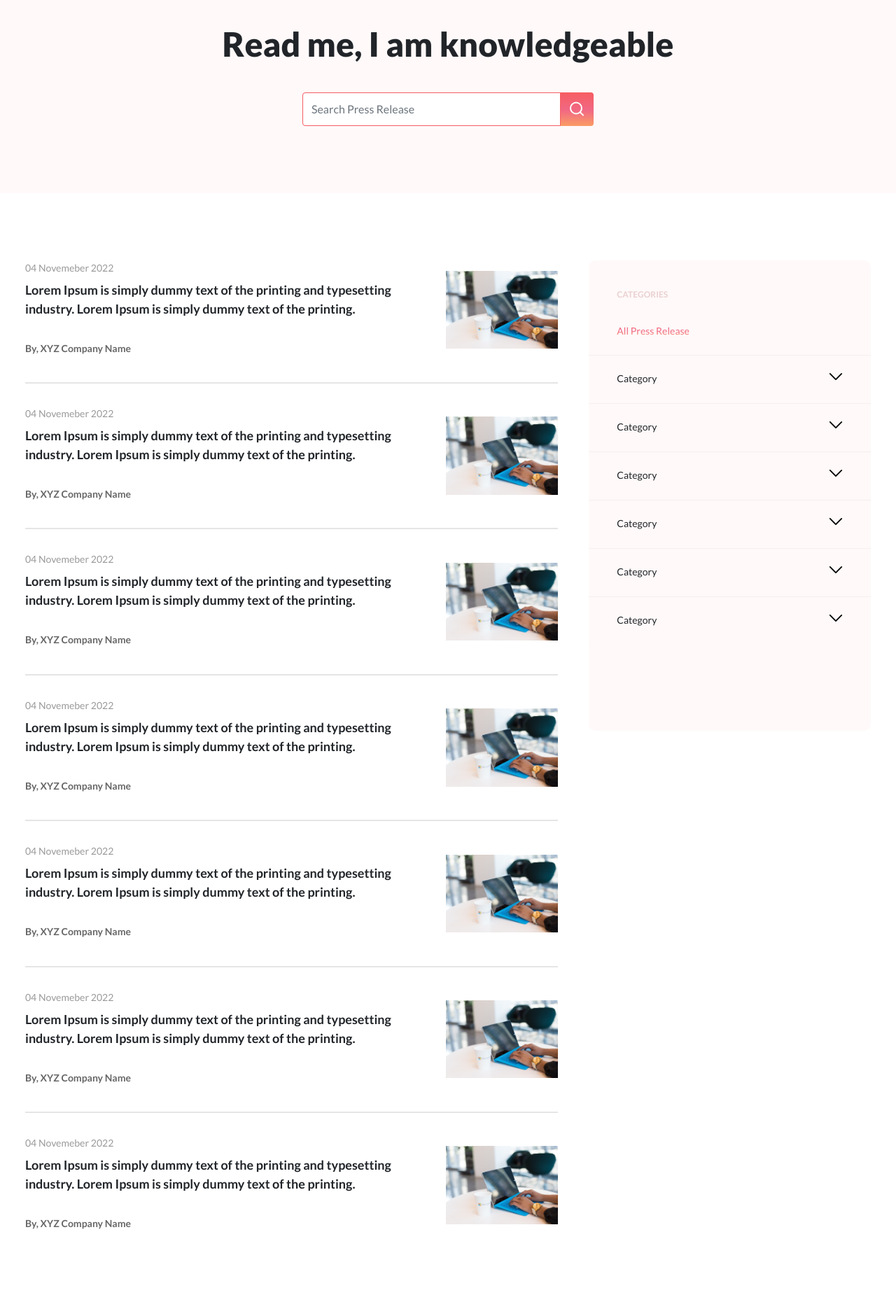
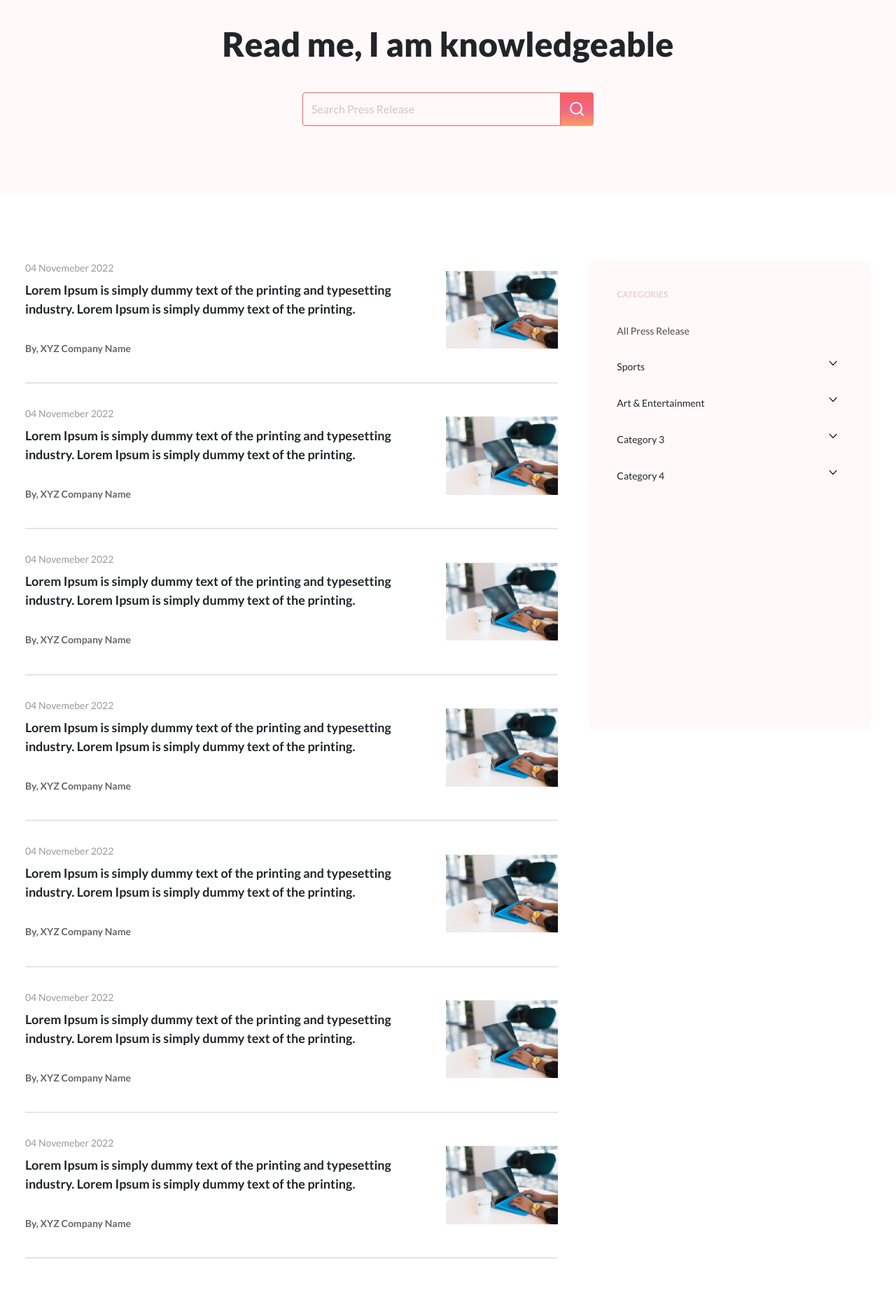
Before and after one commit to kevanultroneous/unmediabuzz-frontend, a Next.js app: page /press-release in a window 1280 px wide. Shown: the part 160-2020 px from the top of the page at 70% size. Built offline with nearby package versions, Linux system fonts and the light colour scheme.

Commit message:
category subcategory functionalities updates

```diff
--- a/components/common/CategorySidebar.js
+++ b/components/common/CategorySidebar.js
@@ -2,7 +2,7 @@ import { Accordion } from "react-bootstrap";
 import styles from "@/styles/common/CategorySidebar.module.css";
 
 const CategorySidebar = () => {
-  const arry = [1, 2, 3, 4, 5, 6];
+  const arry = ["Sports", "Art & Entertainment", "Category 3", "Category 4"];
   return (
     <div
       className={`${styles.CategoryWrraper} CategoriesAccordion CustomArrow`}
@@ -16,14 +16,20 @@ const CategorySidebar = () => {
       <Accordion defaultActiveKey="0">
         {arry.map((category, index) => (
           <Accordion.Item eventKey={index} key={index}>
-            <Accordion.Header>Category</Accordion.Header>
+            <Accordion.Header>{category}</Accordion.Header>
             <Accordion.Body>
-              <p>Subcategory</p>
-              <p>Subcategory</p>
-              <p>Subcategory</p>
-              <p>Subcategory</p>
-              <p>Subcategory</p>
-              <p>Subcategory</p>
+              <div className={styles.SubcategoryWrraper}>
+                {[
+                  "Subcategory 1",
+                  "Subcategory 2",
+                  "Subcategory 3",
+                  "Subcategory 4",
+                ].map((subcategory, index) => (
+                  <p key={subcategory} className={styles.SubcategoryText}>
+                    {subcategory}
+                  </p>
+                ))}
+              </div>
             </Accordion.Body>
           </Accordion.Item>
         ))}
--- a/pages/[category]/[subcategory].js
+++ b/pages/[category]/[subcategory].js
@@ -48,7 +48,6 @@ const Subcategory = () => {
             {arry.map((value, index) => (
               <CardModel
                 customtitleclass={`${styles.ParagraphSize}`}
-                hide={arry.indexOf(arry.length) === index}
                 key={index}
                 categoryname={"By, XYZ Company Name"}
                 title={
--- a/pages/[category]/index.js
+++ b/pages/[category]/index.js
@@ -6,7 +6,6 @@ import { CardModel } from "@/components/common/RecentItems";
 import CategoryHero from "@/components/PR/CategoryHero";
 import styles from "@/styles/PR/Category.module.css";
 import Pagination from "rc-pagination";
-import { useEffect, useState } from "react";
 import { Col, Row } from "react-bootstrap";
 import { BiChevronLeft, BiChevronRight } from "react-icons/bi";
 
@@ -48,7 +47,6 @@ const Category = () => {
             {arry.map((value, index) => (
               <CardModel
                 customtitleclass={`${styles.ParagraphSize}`}
-                hide={arry.indexOf(arry.length) === index}
                 key={index}
                 categoryname={"By, XYZ Company Name"}
                 title={
--- a/pages/press-release/index.js
+++ b/pages/press-release/index.js
@@ -44,7 +44,6 @@ const PressRelease = () => {
             {arry.map((value, index) => (
               <CardModel
                 customtitleclass={`${styles.ParagraphSize}`}
-                hide={arry.indexOf(arry.length) === index}
                 key={index}
                 categoryname={"By, XYZ Company Name"}
                 title={
--- a/styles/PR/HeroSection.module.css
+++ b/styles/PR/HeroSection.module.css
@@ -1,35 +1,44 @@
-.MainHeading{
+.MainHeading {
   font-size: var(--mainHeading);
   font-weight: 800;
   text-align: center;
 }
-.HeroSectionContainerWrraper{
+.HeroSectionContainerWrraper {
   background: var(--sidebarColor);
   padding-top: 6.5rem;
   padding-bottom: 6rem;
 }
-.InputGroupMainWrraper{
+.InputGroupMainWrraper {
   width: 100%;
   display: flex;
   justify-content: center;
 }
-.HeroSectionChildsCol{
+.HeroSectionChildsCol {
   display: flex;
   flex-direction: column;
   align-items: center;
 }
-.InputGroup{
+.InputGroup {
   padding-top: 2rem;
-    max-width:26rem;
+  max-width: 26rem;
 }
-.GroupInput{
-    border: 0.5px solid #F65D61 !important;
+.GroupInput {
+  border: 0.5px solid #f65d61 !important;
   border-radius: 4px;
   outline: none !important;
   box-shadow: none !important;
+  background: transparent;
 }
-.SearchButton{
-    background: linear-gradient(180deg, #F65D61 0%, #F16884 53.12%, #FB9C64 100%);
+.GroupInput:focus {
+  background: transparent;
+}
+.GroupInput::placeholder {
+  font-weight: 400;
+  font-size: var(--minText);
+  color: rgba(0, 0, 0, 0.2);
+}
+.SearchButton {
+  background: linear-gradient(180deg, #f65d61 0%, #f16884 53.12%, #fb9c64 100%);
   border-radius: 4px;
   color: #fff;
   border: none !important;
--- a/styles/PR/index.module.css
+++ b/styles/PR/index.module.css
@@ -56,8 +56,8 @@
 .PaginationWrraper {
   display: flex;
   align-items: center;
-  padding-top: 6.5rem;
-  padding-bottom: 3rem;
+  padding-top: 3rem;
+  padding-bottom: 1rem;
 }
 .ActionButtonCover {
   height: 50px;
--- a/styles/common/CategorySidebar.module.css
+++ b/styles/common/CategorySidebar.module.css
@@ -13,19 +13,28 @@
   font-size: var(--midText);
   font-weight: 700;
   color: var(--midColor);
+  margin: 0%;
+  padding-bottom: 1rem;
 }
 .AllPrLabelWrap {
   padding-left: 2.5rem;
-  padding-bottom: 0.5rem;
-  border-bottom: 1px solid rgba(0, 0, 0, 0.04);
+  padding-bottom: 0rem;
 }
 .AllPrLabel {
   font-weight: 500;
   font-size: var(--maxText);
-  background: var(--textGradiantThird);
-  -webkit-background-clip: text;
-  -webkit-text-fill-color: transparent;
   background-clip: text;
   cursor: pointer;
+  color: rgba(0, 0, 0, 0.7);
   user-select: none;
+  margin: 0%;
 }
+.SubcategoryWrraper {
+  padding-left: 1.2rem;
+}
+.SubcategoryText {
+  margin: 0%;
+  font-size: var(--midText);
+  margin-bottom: 0.5rem;
+  cursor: pointer;
+}
--- a/styles/common/Header.module.css
+++ b/styles/common/Header.module.css
@@ -1,48 +1,52 @@
-.HeaderContainer{
+.HeaderContainer {
   padding-top: 1.5rem;
   padding-bottom: 1.5rem;
+  position: sticky;
+  top: 0;
+  background-color: var(--primaryColor);
+  z-index: 10;
 }
-.FooterCover{
+.FooterCover {
   background: var(--sidebarColor);
 }
-.LogoText{
+.LogoText {
   font-size: var(--otherText);
 }
-.IconCol{
+.IconCol {
   display: flex;
   align-items: center;
   justify-content: flex-end;
 }
-.IconCover{
+.IconCover {
   margin-left: 2rem;
 }
-.Links{
+.Links {
   text-decoration: none;
   font-size: var(--menuText);
   font-weight: 400;
   color: var(--elementColor);
 }
-.SelectedLink{
+.SelectedLink {
   font-weight: 600;
-    background: linear-gradient(180deg, #F65D61 0%, #F16684 50.52%, #FA9A64 100%);
+  background: linear-gradient(180deg, #f65d61 0%, #f16684 50.52%, #fa9a64 100%);
   -webkit-background-clip: text;
   -webkit-text-fill-color: transparent;
   background-clip: text;
 }
-.Links:hover{
-    background: linear-gradient(180deg, #F65D61 0%, #F16684 50.52%, #FA9A64 100%);
+.Links:hover {
+  background: linear-gradient(180deg, #f65d61 0%, #f16684 50.52%, #fa9a64 100%);
   -webkit-background-clip: text;
   -webkit-text-fill-color: transparent;
   background-clip: text;
 }
-.LinkSpan{
+.LinkSpan {
   margin: 0 0.7rem;
 }
-.ColPadding{
+.ColPadding {
   padding: 0%;
 }
-.SearchButton{
-    background: linear-gradient(180deg, #F65D61 0%, #F16884 53.12%, #FB9C64 100%);
+.SearchButton {
+  background: linear-gradient(180deg, #f65d61 0%, #f16884 53.12%, #fb9c64 100%);
   border-radius: 4px;
   color: #fff;
   border: none !important;
@@ -54,24 +58,24 @@
   align-items: center;
   justify-content: center;
 }
-.GroupInput{
-    border: 0.5px solid #F65D61;
+.GroupInput {
+  border: 0.5px solid #f65d61;
   border-radius: 4px;
   outline: none;
   max-width: 16rem;
 }
-.FormControl{
+.FormControl {
   box-shadow: none !important;
   outline: none !important;
   border: none !important;
 }
-.SearchGroup{
+.SearchGroup {
   display: flex;
-    justify-content:right;
+  justify-content: right;
 }
-.LinksMainParent{
+.LinksMainParent {
   text-align: center;
 }
-.MainMenuRow{
+.MainMenuRow {
   align-items: baseline;
 }
--- a/styles/common/ToggleUiButton.module.css
+++ b/styles/common/ToggleUiButton.module.css
@@ -1,5 +1,7 @@
 .ButtonToggle {
-  text-align: center;
+  display: flex;
+  align-items: center;
+  justify-content: center;
   background: var(--primaryColor);
   width: 14rem;
   padding: 0.8rem 1rem;
@@ -11,7 +13,9 @@
 }
 
 .ButtonToggleDark {
-  text-align: center;
+  display: flex;
+  align-items: center;
+  justify-content: center;
   background: var(--elementColor);
   color: var(--primaryColor);
   width: 14rem;
--- a/styles/globals.css
+++ b/styles/globals.css
@@ -62,7 +62,12 @@ a {
 .CategoriesAccordion .accordion-button:not(.collapsed) {
   background-color: transparent !important;
   box-shadow: none !important;
-  color: #000000 !important;
+  font-weight: 700;
+  background: linear-gradient(138deg, #f65d61 0%, #f16684 50.52%, #fa9a64 100%);
+  -webkit-background-clip: text;
+  -webkit-text-fill-color: transparent;
+  font-size: var(--maxText);
+  background-clip: text;
 }
 .CategoriesAccordion .accordion-button:focus {
   border-color: transparent !important;
@@ -74,13 +79,16 @@ a {
 .CategoriesAccordion .accordion-item {
   background-color: var(--sidebarColor);
   border: none;
-  border-bottom: 1px solid rgba(0, 0, 0, 0.04);
 }
 .CategoriesAccordion .accordion-button {
   background-color: var(--sidebarColor);
-  padding: 1.5rem 2.5rem;
+  padding: 2rem 2.5rem 0;
   font-size: var(--maxText);
 }
 .CategoriesAccordion .accordion-item:last-child {
   border-bottom: none;
 }
+.CategoriesAccordion .accordion-button::after {
+  background-size: 60% !important;
+  transition: none !important;
+}
```
Also changed, not shown: styles/PR/Category.module.css (+8 -4 lines). Lines whose indentation alone changed are shown as unchanged.
